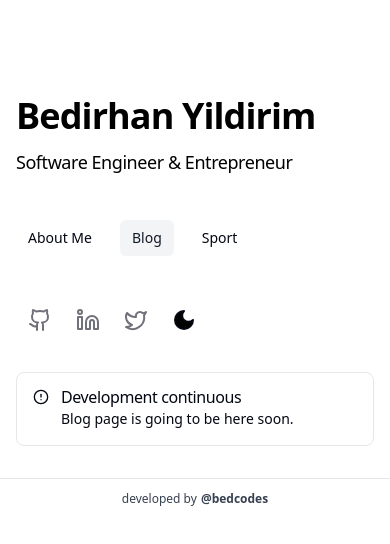
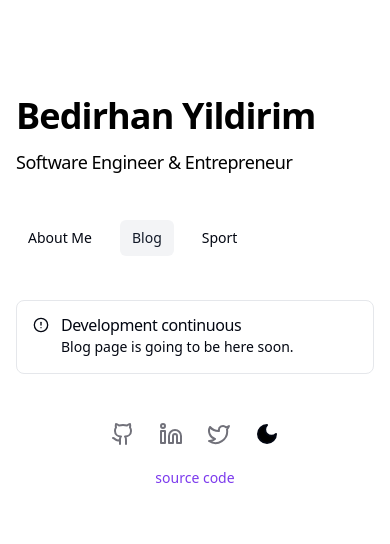
Before and after one commit to bedirhanyildirim/bedirhan.design, a Next.js app: page /blog in a window 390 px wide. Shown: the top 544 px of the page. Built offline with nearby package versions, Linux system fonts and the light colour scheme.

Commit message:
feat: social media icons for mobile footer

```diff
--- a/app/(default)/(routes)/page.tsx
+++ b/app/(default)/(routes)/page.tsx
@@ -8,7 +8,7 @@ export default function Home() {
     <>
       <section
         id="about"
-        className="mb-16 scroll-mt-16 text-zinc-500 dark:text-zinc-400 lg:scroll-mt-24"
+        className="text-zinc-500 dark:text-zinc-400 lg:scroll-mt-24"
       >
         <p className="mb-4">
           I have extensive experience in web development, design and
@@ -26,7 +26,7 @@ export default function Home() {
           tackle new challenges and contribute to impactful projects.
         </p>
       </section>
-      <section id="experiences">
+      <section id="experiences" className="my-24">
         <ThemeExperiences />
       </section>
       <section id="education" className="my-24">
@@ -35,7 +35,7 @@ export default function Home() {
       <section id="volunteer" className="my-24">
         <ThemeVolunteers />
       </section>
-      <section id="languages" className="my-24">
+      <section id="languages" className="mt-24 lg:my-24">
         <ThemeLanguages />
       </section>
     </>
--- a/app/(default)/layout.tsx
+++ b/app/(default)/layout.tsx
@@ -5,7 +5,7 @@ const DefaultLayout = ({ children }: { children: React.ReactNode }) => {
     <div className="content">
       <div className="flex flex-col lg:flex-row lg:justify-between lg:gap-4">
         <ThemeAside />
-        <main className="pt-8 md:pt-16 lg:pt-24 lg:w-1/2">{children}</main>
+        <main className="py-8 lg:pt-24 lg:py-0 lg:w-1/2">{children}</main>
       </div>
     </div>
   );
--- a/components/theme/footer.tsx
+++ b/components/theme/footer.tsx
@@ -1,15 +1,38 @@
 "use client";
-import { Github, Linkedin, Twitter, Moon, Sun } from 'lucide-react';
+import { Github, Linkedin, Twitter, Moon, Sun } from "lucide-react";
 import Link from "next/link";
 import { useTheme } from "next-themes";
 import { Button } from "@/components/ui/button";
 
 export default function ThemeFooter() {
+  return (
+    <footer className="hidden lg:block">
+      <SocialsList />
+    </footer>
+  );
+}
+
+export function ThemeFooterMobile() {
+  return (
+    <footer className="lg:hidden py-2">
+      <div className="w-full flex flex-col items-center">
+        <SocialsList />
+        <Link
+          href="https://github.com/bedirhanyildirim/bedirhan.design"
+          target="_blank"
+          className="text-sm mt-1"
+        >
+          <Button variant="link">source code</Button>
+        </Link>
+      </div>
+    </footer>
+  );
+}
+
+function SocialsList() {
   const { setTheme, theme } = useTheme();
-
   return (
-    <footer>
-      <ul className="ml-1 mt-8 flex gap-2 items-center">
+    <ul className="flex gap-2 items-center">
       <li>
         <Link href="https://github.com/bedirhanyildirim" target="_blank">
           <Button variant="ghost" size="icon">
@@ -36,34 +59,17 @@ export default function ThemeFooter() {
       </li>
       {theme === "dark" ? (
         <li>
-            <Button
-              onClick={() => setTheme("light")}
-              size="icon"
-              variant="ghost"
-            >
+          <Button onClick={() => setTheme("light")} size="icon" variant="ghost">
             <Sun className="fill-white" />
           </Button>
         </li>
       ) : (
         <li>
-            <Button
-              onClick={() => setTheme("dark")}
-              size="icon"
-              variant="ghost"
-            >
+          <Button onClick={() => setTheme("dark")} size="icon" variant="ghost">
             <Moon className="fill-black" />
           </Button>
         </li>
       )}
     </ul>
-    </footer>
   );
 }
-
-export function ThemeFooterMobile() {
-  return (
-    <div className="w-full flex justify-center py-3 mt-8 text-xs text-gray-700 dark:text-gray-300 border-t dark:border-gray-700 lg:hidden">
-      developed by <span className="font-bold inline-block ml-1">@bedcodes</span>
-    </div>
-  )
-}
```
Lines whose indentation alone changed are shown as unchanged.
